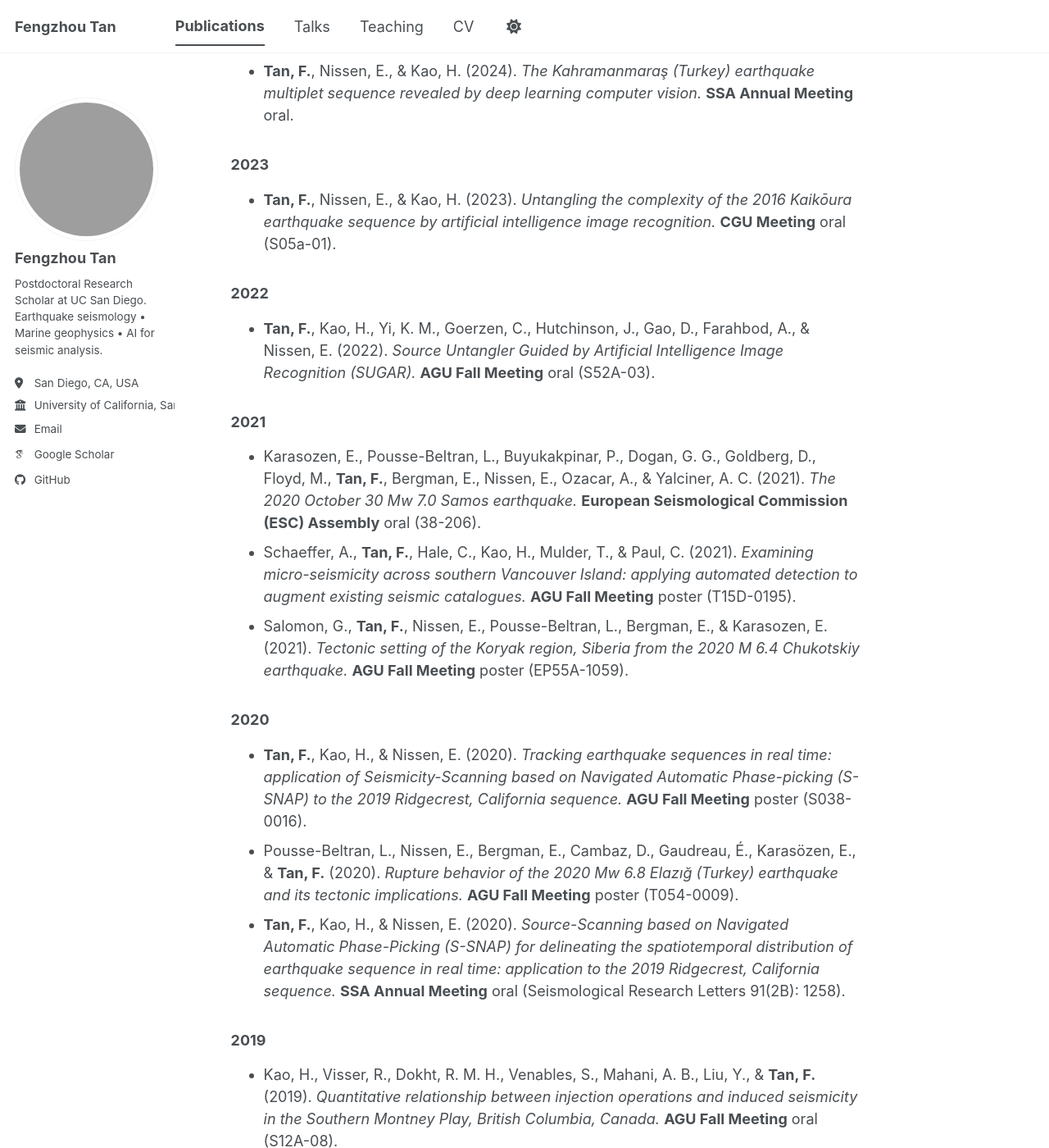
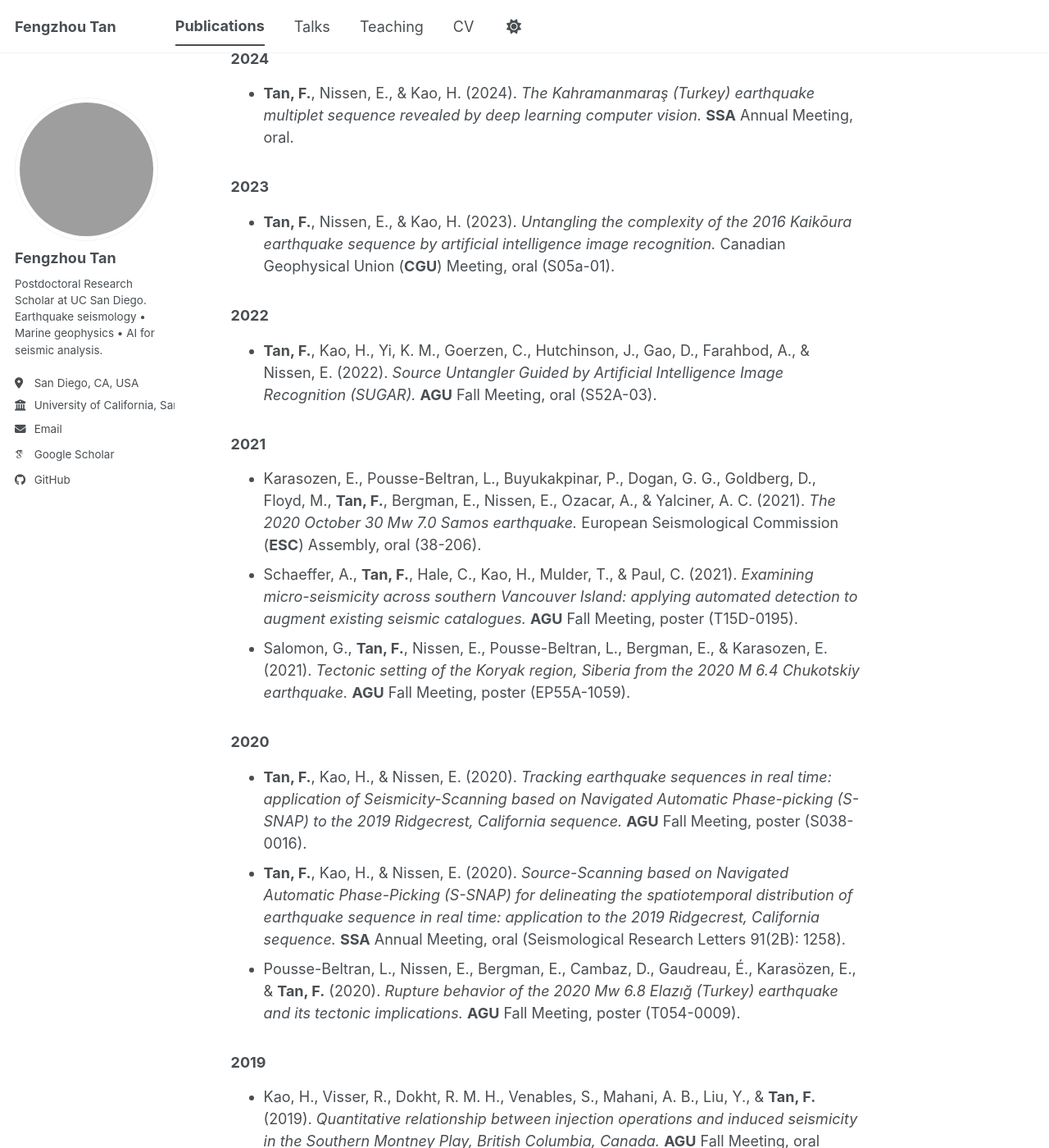
Before and after one commit to tanfengzhou/tanfengzhou.github.io, a Jekyll site: the page built from _pages/publications.md, in a window 1280 px wide and 1400 px high, scrolled down 2787 px. Shown: the whole window at 82% size. Built offline with Jekyll 4.4.1, drawn with Linux system fonts in a browser that asks for light colours; some web fonts are replaced; a script bundle is joined from its source files by our own code; library files that are not in the unit come from our copies; some of the changed text lies outside the part shown; grey boxes are pictures that could not be loaded.

Commit message:
Update publications.md

```diff
--- a/_pages/publications.md
+++ b/_pages/publications.md
@@ -31,41 +31,41 @@
 ## Conference publications
 
 ### 2026
-- **Tan, F.**, Fan, W., & Shearer, P. (2026). *Searching for glacier-related seismic events in Greenland with waveform similarity and machine learning.* Submitted to **Seismological Society of America (SSA) Annual Meeting**.
-- Ulrich, T., Zou, X., Schliwa, N., Marchandon, M., **Tan, F.**, Gabriel, A., Fan, W., Shearer, P., & Fialko, Y. (2026). *Could the complex rupture dynamics of the 2025 Mw 7.8 Myanmar Earthquake have been predicted?* Submitted to **European Geophysical Union (EGU) General Assembly**.
+- **Tan, F.**, Fan, W., & Shearer, P. (2026). *Searching for glacier-related seismic events in Greenland with waveform similarity and machine learning.* Submitted to the Seismological Society of America (**SSA**) Annual Meeting.
+- Ulrich, T., Zou, X., Schliwa, N., Marchandon, M., **Tan, F.**, Gabriel, A., Fan, W., Shearer, P., & Fialko, Y. (2026). *Could the complex rupture dynamics of the 2025 Mw 7.8 Myanmar Earthquake have been predicted?* Submitted to the European Geophysical Union (**EGU**) General Assembly.
 
 ### 2025
-- **Tan, F.**, Fan, W., Shearer, P., Behn, M., McGuire, J., Warren, J., Collins, J., & Boettcher, M. (2025). *Variations in mechanical properties control segmentation of oceanic transform faults.* **AGU Fall Meeting** poster (S43D-0288).
-- Tian, W., Yu, H., **Tan, F.**, & Jiang, G. (2025). *Comparative study of earthquake detection and location methods based on phase identification and waveform stacking: Taking injection-induced earthquake in Lu County, Sichuan as an example.* **AGU Fall Meeting** poster (S41E-0238).
-- Gabriel, A., Ulrich, T., Zou, X., Schliwa, N., Marchandon, M., **Tan, F.**, Fan, W., Shearer, P., & Fialko, Y. (2025). *Can the complex dynamic rupture behaviour of the 2025 Myanmar earthquake be predicted from its static slip distribution alone?* **AGU Fall Meeting** oral (S33A-08).
-- Fialko, Y., Ulrich, T., Zou, X., Schliwa, N., Marchandon, M., **Tan, F.**, Gabriel, A., Fan, W., & Shearer, P. (2025). *Rupture Geometry and Slip Distribution of the 2025 Mw 7.8 Myanmar Earthquake Constrained by Sentinel-1A/2 and ALOS-2 Satellite Data.* **AGU Fall Meeting** poster (G41B-0304).
-- **Tan, F.**, Fan, W., Shearer, P., Behn, M., & McGuire, J. (2025). *Variations in mechanical properties control segmentation of oceanic transform faults.* **SCEC Annual Meeting** poster.
+- **Tan, F.**, Fan, W., Shearer, P., Behn, M., McGuire, J., Warren, J., Collins, J., & Boettcher, M. (2025). *Variations in mechanical properties control segmentation of oceanic transform faults.* American Geophysical Union (**AGU**) Fall Meeting, poster (S43D-0288).
+- **Tan, F.**, Fan, W., Shearer, P., Behn, M., & McGuire, J. (2025). *Variations in mechanical properties control segmentation of oceanic transform faults.* Southern California Earthquake Center (**SCEC**) Annual Meeting, poster.
+- Tian, W., Yu, H., **Tan, F.**, & Jiang, G. (2025). *Comparative study of earthquake detection and location methods based on phase identification and waveform stacking: Taking injection-induced earthquake in Lu County, Sichuan as an example.* **AGU** Fall Meeting, poster (S41E-0238).
+- Gabriel, A., Ulrich, T., Zou, X., Schliwa, N., Marchandon, M., **Tan, F.**, Fan, W., Shearer, P., & Fialko, Y. (2025). *Can the complex dynamic rupture behaviour of the 2025 Myanmar earthquake be predicted from its static slip distribution alone?* **AGU** Fall Meeting, oral (S33A-08).
+- Fialko, Y., Ulrich, T., Zou, X., Schliwa, N., Marchandon, M., **Tan, F.**, Gabriel, A., Fan, W., & Shearer, P. (2025). *Rupture Geometry and Slip Distribution of the 2025 Mw 7.8 Myanmar Earthquake Constrained by Sentinel-1A/2 and ALOS-2 Satellite Data.* **AGU** Fall Meeting, poster (G41B-0304).
 
 ### 2024
-- **Tan, F.**, Nissen, E., & Kao, H. (2024). *The Kahramanmaraş (Turkey) earthquake multiplet sequence revealed by deep learning computer vision.* **SSA Annual Meeting** oral.
+- **Tan, F.**, Nissen, E., & Kao, H. (2024). *The Kahramanmaraş (Turkey) earthquake multiplet sequence revealed by deep learning computer vision.* **SSA** Annual Meeting, oral.
 
 ### 2023
-- **Tan, F.**, Nissen, E., & Kao, H. (2023). *Untangling the complexity of the 2016 Kaikōura earthquake sequence by artificial intelligence image recognition.* **CGU Meeting** oral (S05a-01).
+- **Tan, F.**, Nissen, E., & Kao, H. (2023). *Untangling the complexity of the 2016 Kaikōura earthquake sequence by artificial intelligence image recognition.* Canadian Geophysical Union (**CGU**) Meeting, oral (S05a-01).
 
 ### 2022
-- **Tan, F.**, Kao, H., Yi, K. M., Goerzen, C., Hutchinson, J., Gao, D., Farahbod, A., & Nissen, E. (2022). *Source Untangler Guided by Artificial Intelligence Image Recognition (SUGAR).* **AGU Fall Meeting** oral (S52A-03).
+- **Tan, F.**, Kao, H., Yi, K. M., Goerzen, C., Hutchinson, J., Gao, D., Farahbod, A., & Nissen, E. (2022). *Source Untangler Guided by Artificial Intelligence Image Recognition (SUGAR).* **AGU** Fall Meeting, oral (S52A-03).
 
 ### 2021
-- Karasozen, E., Pousse-Beltran, L., Buyukakpinar, P., Dogan, G. G., Goldberg, D., Floyd, M., **Tan, F.**, Bergman, E., Nissen, E., Ozacar, A., & Yalciner, A. C. (2021). *The 2020 October 30 Mw 7.0 Samos earthquake.* **European Seismological Commission (ESC) Assembly** oral (38-206).
-- Schaeffer, A., **Tan, F.**, Hale, C., Kao, H., Mulder, T., & Paul, C. (2021). *Examining micro-seismicity across southern Vancouver Island: applying automated detection to augment existing seismic catalogues.* **AGU Fall Meeting** poster (T15D-0195).
-- Salomon, G., **Tan, F.**, Nissen, E., Pousse-Beltran, L., Bergman, E., & Karasozen, E. (2021). *Tectonic setting of the Koryak region, Siberia from the 2020 M 6.4 Chukotskiy earthquake.* **AGU Fall Meeting** poster (EP55A-1059).
+- Karasozen, E., Pousse-Beltran, L., Buyukakpinar, P., Dogan, G. G., Goldberg, D., Floyd, M., **Tan, F.**, Bergman, E., Nissen, E., Ozacar, A., & Yalciner, A. C. (2021). *The 2020 October 30 Mw 7.0 Samos earthquake.* European Seismological Commission (**ESC**) Assembly, oral (38-206).
+- Schaeffer, A., **Tan, F.**, Hale, C., Kao, H., Mulder, T., & Paul, C. (2021). *Examining micro-seismicity across southern Vancouver Island: applying automated detection to augment existing seismic catalogues.* **AGU** Fall Meeting, poster (T15D-0195).
+- Salomon, G., **Tan, F.**, Nissen, E., Pousse-Beltran, L., Bergman, E., & Karasozen, E. (2021). *Tectonic setting of the Koryak region, Siberia from the 2020 M 6.4 Chukotskiy earthquake.* **AGU** Fall Meeting, poster (EP55A-1059).
 
 ### 2020
-- **Tan, F.**, Kao, H., & Nissen, E. (2020). *Tracking earthquake sequences in real time: application of Seismicity-Scanning based on Navigated Automatic Phase-picking (S-SNAP) to the 2019 Ridgecrest, California sequence.* **AGU Fall Meeting** poster (S038-0016).
-- Pousse-Beltran, L., Nissen, E., Bergman, E., Cambaz, D., Gaudreau, É., Karasözen, E., & **Tan, F.** (2020). *Rupture behavior of the 2020 Mw 6.8 Elazığ (Turkey) earthquake and its tectonic implications.* **AGU Fall Meeting** poster (T054-0009).
-- **Tan, F.**, Kao, H., & Nissen, E. (2020). *Source-Scanning based on Navigated Automatic Phase-Picking (S-SNAP) for delineating the spatiotemporal distribution of earthquake sequence in real time: application to the 2019 Ridgecrest, California sequence.* **SSA Annual Meeting** oral (Seismological Research Letters 91(2B): 1258).
+- **Tan, F.**, Kao, H., & Nissen, E. (2020). *Tracking earthquake sequences in real time: application of Seismicity-Scanning based on Navigated Automatic Phase-picking (S-SNAP) to the 2019 Ridgecrest, California sequence.* **AGU** Fall Meeting, poster (S038-0016).
+- **Tan, F.**, Kao, H., & Nissen, E. (2020). *Source-Scanning based on Navigated Automatic Phase-Picking (S-SNAP) for delineating the spatiotemporal distribution of earthquake sequence in real time: application to the 2019 Ridgecrest, California sequence.* **SSA** Annual Meeting, oral (Seismological Research Letters 91(2B): 1258).
+- Pousse-Beltran, L., Nissen, E., Bergman, E., Cambaz, D., Gaudreau, É., Karasözen, E., & **Tan, F.** (2020). *Rupture behavior of the 2020 Mw 6.8 Elazığ (Turkey) earthquake and its tectonic implications.* **AGU** Fall Meeting, poster (T054-0009).
 
 ### 2019
-- Kao, H., Visser, R., Dokht, R. M. H., Venables, S., Mahani, A. B., Liu, Y., & **Tan, F.** (2019). *Quantitative relationship between injection operations and induced seismicity in the Southern Montney Play, British Columbia, Canada.* **AGU Fall Meeting** oral (S12A-08).
+- Kao, H., Visser, R., Dokht, R. M. H., Venables, S., Mahani, A. B., Liu, Y., & **Tan, F.** (2019). *Quantitative relationship between injection operations and induced seismicity in the Southern Montney Play, British Columbia, Canada.* **AGU** Fall Meeting, oral (S12A-08).
 
 ### 2018
-- **Tan, F.**, Kao, H., Nissen, E., & Eaton, D. (2018). *Seismicity-Scanning based on Navigated Automatic Phase-picking (S-SNAP).* **AGU Fall Meeting** poster (S31F-0568).
-- Nissen, E., Ghods, A., Karasözen, E., Elliott, J. R., Barnhart, W. D., Bergman, E. A., Hayes, G. P., Jamal-Reyhani, M., Nemati, M., **Tan, F.**, Abdulnaby, W., Benz, H. M., Shahvar, M. P., Talebian, M., & Chen, L. (2018). *The 12 November 2017 Mw 7.3 Ezgeleh–Sarpolzahab (Iran) earthquake and active tectonics of the Lurestan arc.* **AGU Fall Meeting** poster (G23B-0581).
+- **Tan, F.**, Kao, H., Nissen, E., & Eaton, D. (2018). *Seismicity-Scanning based on Navigated Automatic Phase-picking (S-SNAP).* **AGU** Fall Meeting, poster (S31F-0568).
+- Nissen, E., Ghods, A., Karasözen, E., Elliott, J. R., Barnhart, W. D., Bergman, E. A., Hayes, G. P., Jamal-Reyhani, M., Nemati, M., **Tan, F.**, Abdulnaby, W., Benz, H. M., Shahvar, M. P., Talebian, M., & Chen, L. (2018). *The 12 November 2017 Mw 7.3 Ezgeleh–Sarpolzahab (Iran) earthquake and active tectonics of the Lurestan arc.* **AGU** Fall Meeting, poster (G23B-0581).
 
 ### 2016
-- **Tan, F.**, Wang, G., Chen, C., & Ge, Z. (2016). *Comparison of different approaches of back projection method in retrieving the rupture process of large earthquakes.* **AGU Fall Meeting** poster (S23C-2784).
+- **Tan, F.**, Wang, G., Chen, C., & Ge, Z. (2016). *Comparison of different approaches of back projection method in retrieving the rupture process of large earthquakes.* **AGU** Fall Meeting, poster (S23C-2784).
```
